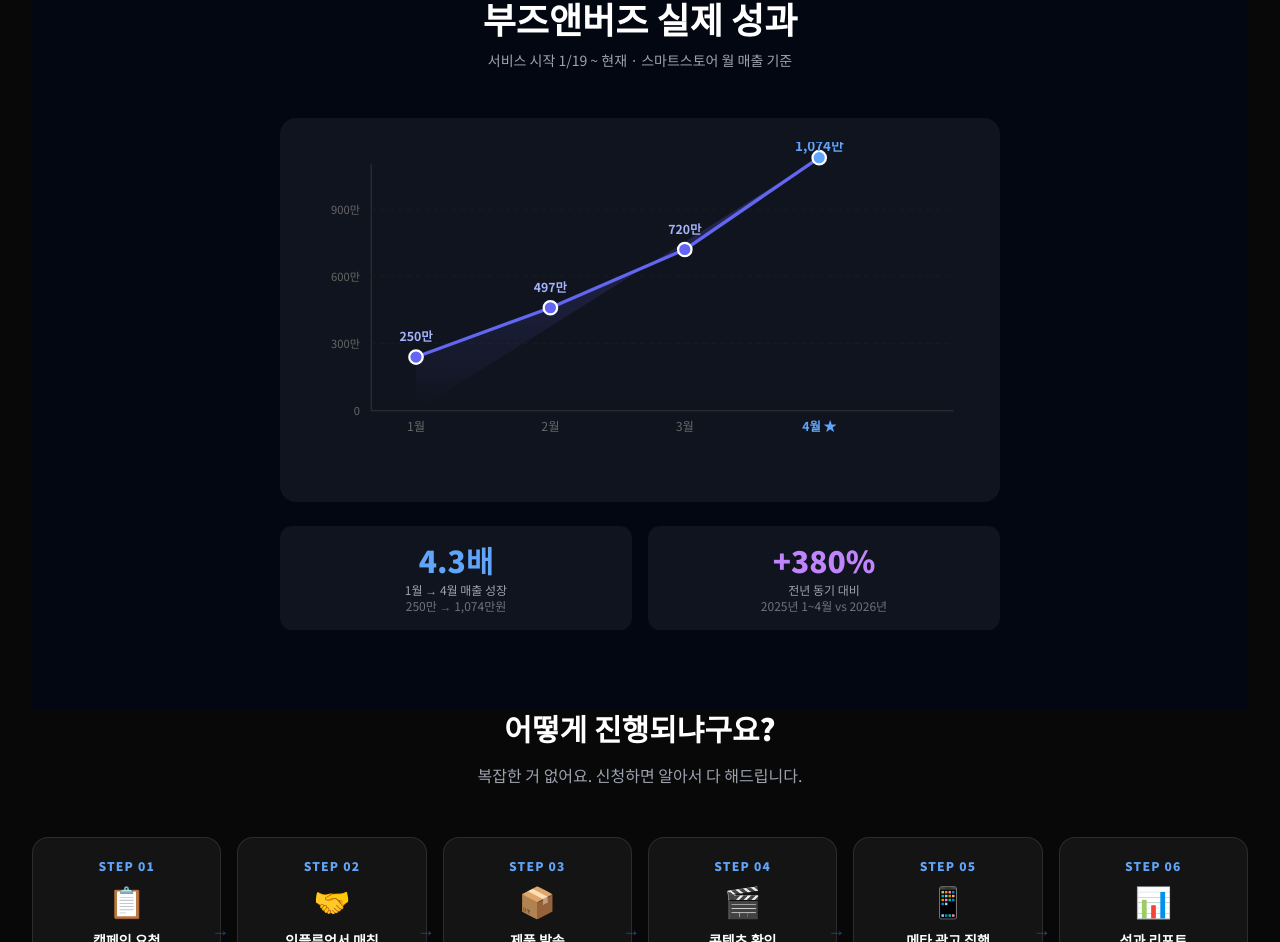
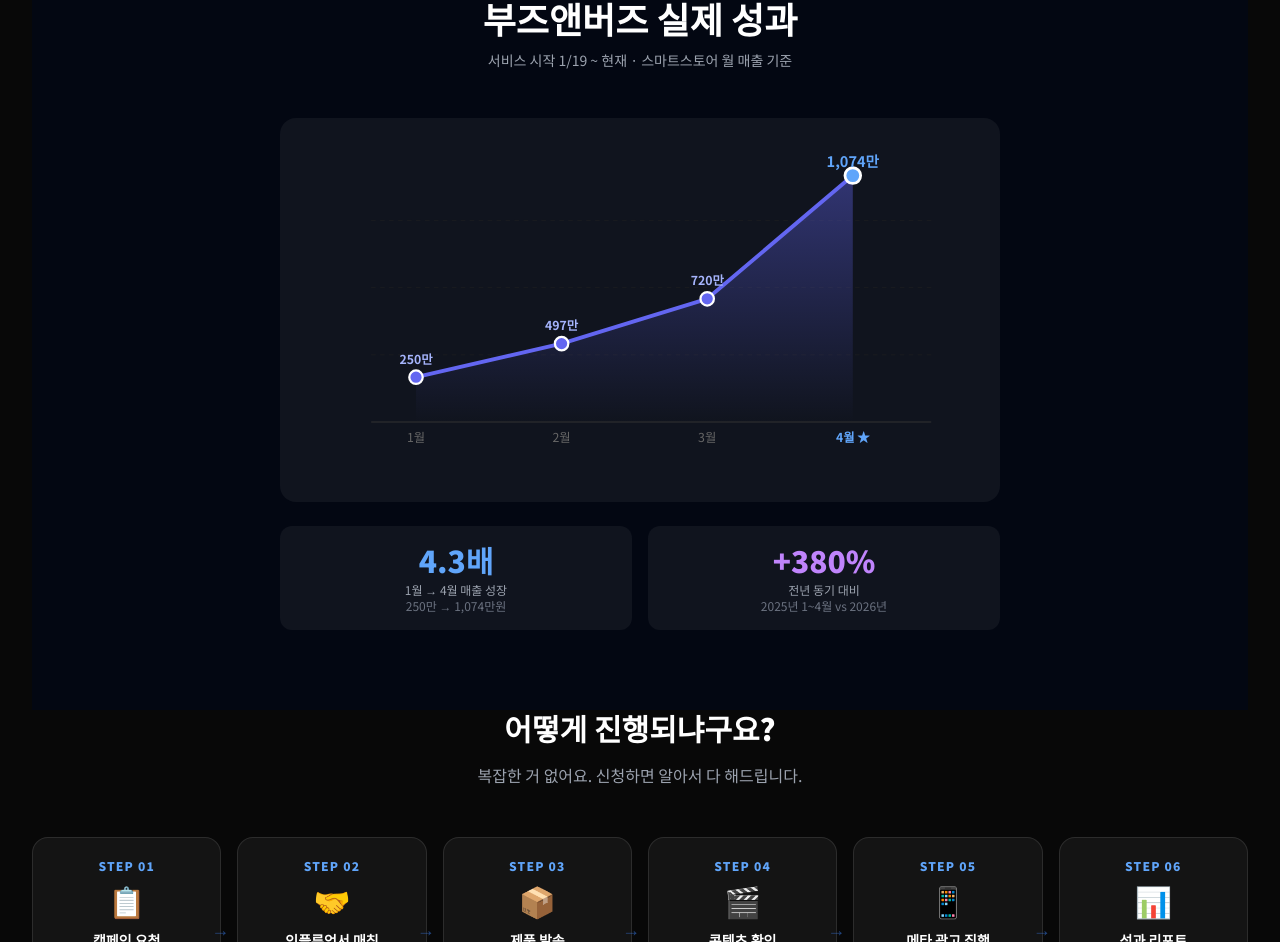
Before and after one commit to hagojob101-home/seeding-platform, a Next.js app: page / in a window 1280 px wide. Shown: the part 2222-3164 px from the top of the page. Built offline with nearby package versions, Linux system fonts and the light colour scheme.

Commit message:
그래프 4월 과장 + Y축 라벨 제거 + 숫자 짤림 수정

```diff
--- a/pages/index.js
+++ b/pages/index.js
@@ -172,60 +172,53 @@
           {/* 라인 그래프 SVG */}
           <div className="bg-white/5 rounded-2xl p-6 mb-6">
             <svg viewBox="0 0 600 300" className="w-full" xmlns="http://www.w3.org/2000/svg">
-              {/* 그리드 라인 */}
-              <line x1="60" y1="20" x2="60" y2="240" stroke="#333" strokeWidth="1"/>
-              <line x1="60" y1="240" x2="580" y2="240" stroke="#333" strokeWidth="1"/>
-              <line x1="60" y1="180" x2="580" y2="180" stroke="#222" strokeWidth="0.5" strokeDasharray="4"/>
-              <line x1="60" y1="120" x2="580" y2="120" stroke="#222" strokeWidth="0.5" strokeDasharray="4"/>
-              <line x1="60" y1="60" x2="580" y2="60" stroke="#222" strokeWidth="0.5" strokeDasharray="4"/>
-
-              {/* Y축 라벨 */}
-              <text x="50" y="244" fill="#666" fontSize="10" textAnchor="end">0</text>
-              <text x="50" y="184" fill="#666" fontSize="10" textAnchor="end">300만</text>
-              <text x="50" y="124" fill="#666" fontSize="10" textAnchor="end">600만</text>
-              <text x="50" y="64" fill="#666" fontSize="10" textAnchor="end">900만</text>
-
               {/* 그라데이션 정의 */}
               <defs>
                 <linearGradient id="lineGrad" x1="0" y1="0" x2="0" y2="1">
-                  <stop offset="0%" stopColor="#6366f1" stopOpacity="0.3"/>
+                  <stop offset="0%" stopColor="#6366f1" stopOpacity="0.4"/>
                   <stop offset="100%" stopColor="#6366f1" stopOpacity="0"/>
                 </linearGradient>
               </defs>
 
-              {/* 채움 영역 */}
+              {/* 그리드 라인 (X축만) */}
+              <line x1="60" y1="250" x2="560" y2="250" stroke="#333" strokeWidth="1"/>
+              <line x1="60" y1="190" x2="560" y2="190" stroke="#222" strokeWidth="0.5" strokeDasharray="4"/>
+              <line x1="60" y1="130" x2="560" y2="130" stroke="#222" strokeWidth="0.5" strokeDasharray="4"/>
+              <line x1="60" y1="70" x2="560" y2="70" stroke="#222" strokeWidth="0.5" strokeDasharray="4"/>
+
+              {/* 채움 영역 - 4월을 y=30으로 과장 */}
               <polygon
-                points="100,192 220,148 340,96 460,14 100,240"
+                points="100,210 230,180 360,140 490,30 490,250 100,250"
                 fill="url(#lineGrad)"
               />
 
               {/* 메인 라인 */}
               <polyline
-                points="100,192 220,148 340,96 460,14"
+                points="100,210 230,180 360,140 490,30"
                 fill="none"
                 stroke="#6366f1"
-                strokeWidth="3"
+                strokeWidth="3.5"
                 strokeLinecap="round"
                 strokeLinejoin="round"
               />
 
               {/* 데이터 포인트 */}
-              <circle cx="100" cy="192" r="6" fill="#6366f1" stroke="#fff" strokeWidth="2"/>
-              <circle cx="220" cy="148" r="6" fill="#6366f1" stroke="#fff" strokeWidth="2"/>
-              <circle cx="340" cy="96" r="6" fill="#6366f1" stroke="#fff" strokeWidth="2"/>
-              <circle cx="460" cy="14" r="6" fill="#60a5fa" stroke="#fff" strokeWidth="2"/>
+              <circle cx="100" cy="210" r="6" fill="#6366f1" stroke="#fff" strokeWidth="2"/>
+              <circle cx="230" cy="180" r="6" fill="#6366f1" stroke="#fff" strokeWidth="2"/>
+              <circle cx="360" cy="140" r="6" fill="#6366f1" stroke="#fff" strokeWidth="2"/>
+              <circle cx="490" cy="30" r="7" fill="#60a5fa" stroke="#fff" strokeWidth="2.5"/>
 
-              {/* 데이터 라벨 - 매출 */}
-              <text x="100" y="178" fill="#a5b4fc" fontSize="11" textAnchor="middle" fontWeight="bold">250만</text>
-              <text x="220" y="134" fill="#a5b4fc" fontSize="11" textAnchor="middle" fontWeight="bold">497만</text>
-              <text x="340" y="82" fill="#a5b4fc" fontSize="11" textAnchor="middle" fontWeight="bold">720만</text>
-              <text x="460" y="8" fill="#60a5fa" fontSize="12" textAnchor="middle" fontWeight="bold">1,074만</text>
+              {/* 데이터 라벨 - 매출 (짤리지 않게 위치 조정) */}
+              <text x="100" y="198" fill="#a5b4fc" fontSize="11" textAnchor="middle" fontWeight="bold">250만</text>
+              <text x="230" y="168" fill="#a5b4fc" fontSize="11" textAnchor="middle" fontWeight="bold">497만</text>
+              <text x="360" y="128" fill="#a5b4fc" fontSize="11" textAnchor="middle" fontWeight="bold">720만</text>
+              <text x="490" y="22" fill="#60a5fa" fontSize="13" textAnchor="middle" fontWeight="bold">1,074만</text>
 
               {/* X축 라벨 - 월 */}
-              <text x="100" y="258" fill="#666" fontSize="11" textAnchor="middle">1월</text>
-              <text x="220" y="258" fill="#666" fontSize="11" textAnchor="middle">2월</text>
-              <text x="340" y="258" fill="#666" fontSize="11" textAnchor="middle">3월</text>
-              <text x="460" y="258" fill="#60a5fa" fontSize="11" textAnchor="middle" fontWeight="bold">4월 ★</text>
+              <text x="100" y="268" fill="#666" fontSize="11" textAnchor="middle">1월</text>
+              <text x="230" y="268" fill="#666" fontSize="11" textAnchor="middle">2월</text>
+              <text x="360" y="268" fill="#666" fontSize="11" textAnchor="middle">3월</text>
+              <text x="490" y="268" fill="#60a5fa" fontSize="11" textAnchor="middle" fontWeight="bold">4월 ★</text>
             </svg>
           </div>
 
```
